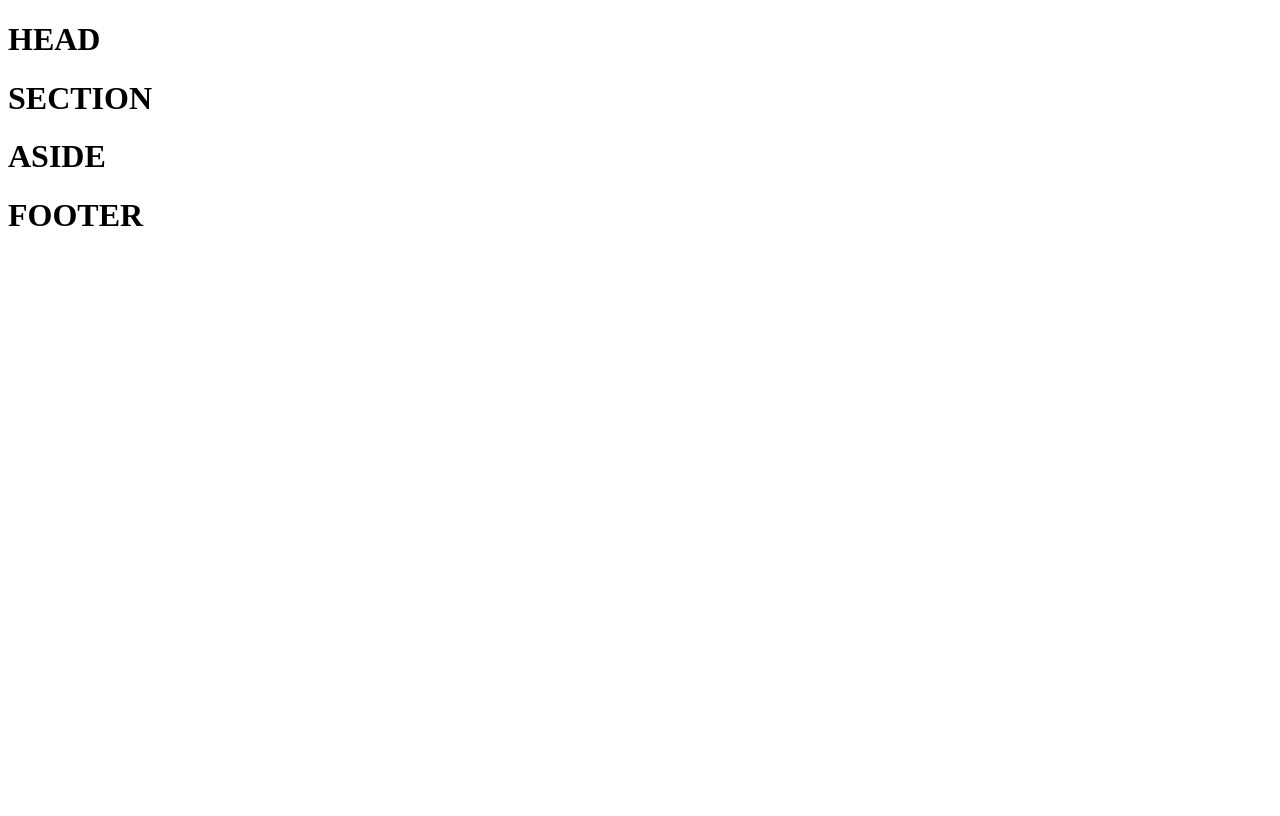
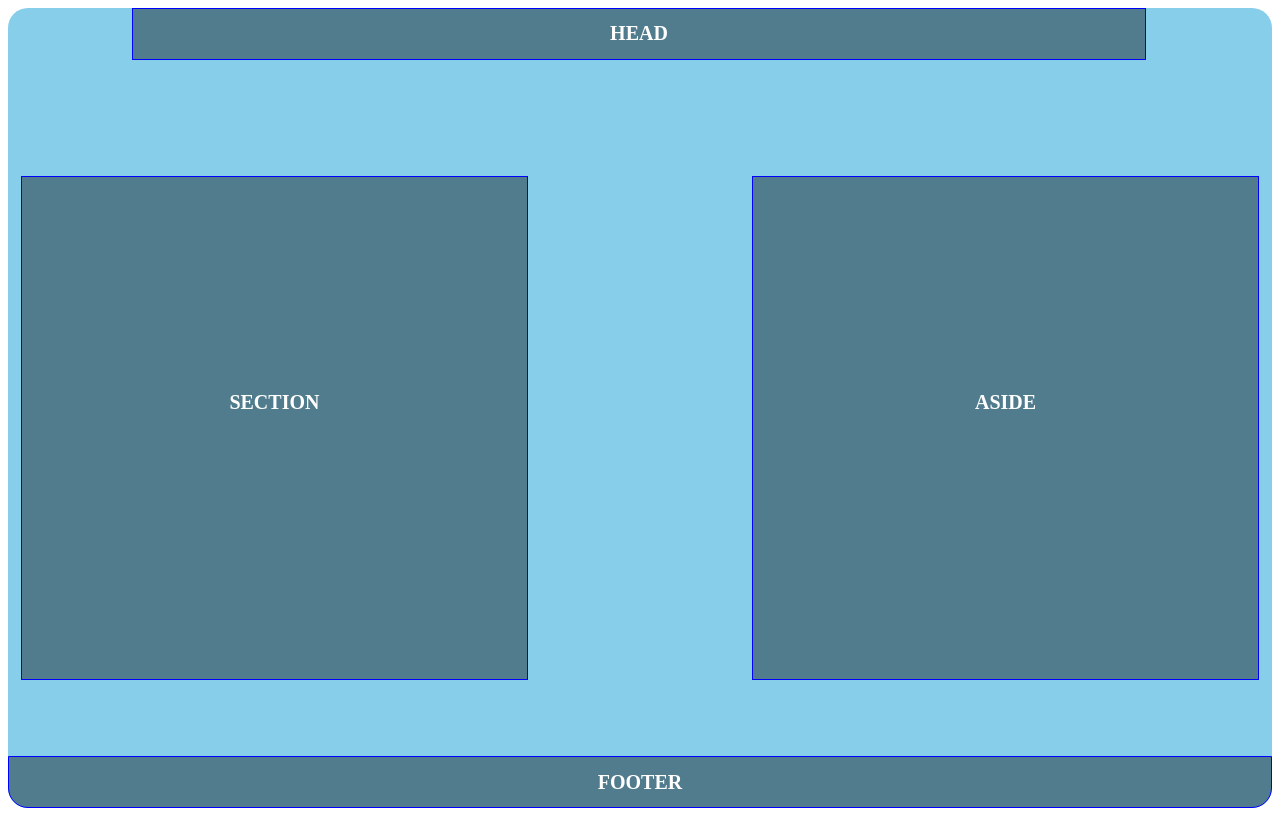
Before and after one commit to LuigiPetrea/layout-css, a plain HTML site: page index.html in a window 1280 px wide. Drawn offline with Linux system fonts and the light colour scheme.

Commit message:
Update index.html

```diff
--- a/index.html
+++ b/index.html
@@ -2,7 +2,7 @@
 <meta name="robots" content="noindex">
 <html>
 <head>
-  <link rel="stylesheet" type="text/css" href="layout-skills.html">
+  <link rel="stylesheet" type="text/css" href="layout-skills.css">
   <meta charset="utf-8">
   <meta name="viewport" content="width=device-width">
   <title>layout</title>
```
